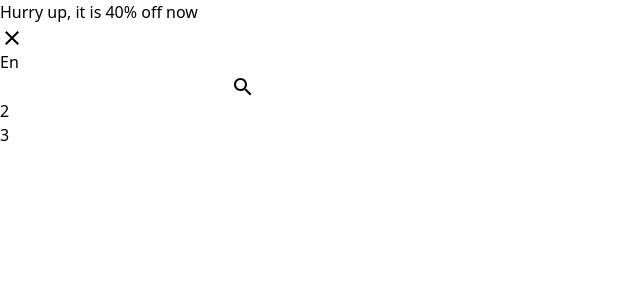
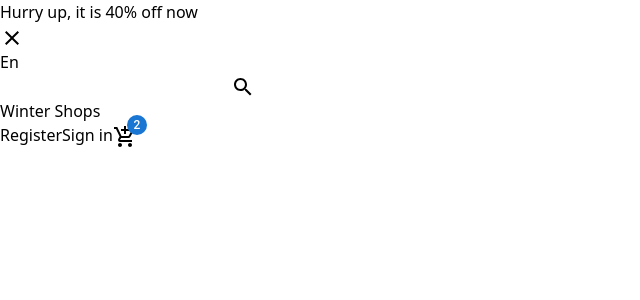
Before and after one commit to Miftahulislam2001/E-commmerce-website, a React (Vite) app: page / in a window 1280 px wide. Shown: the top 300 px of the page, without its empty margins (0-640 px from the left). Built offline with nearby package versions, Linux system fonts and the light colour scheme.

Commit message:
Navbar section added

```diff
--- a/src/components/Navbar.jsx
+++ b/src/components/Navbar.jsx
@@ -1,10 +1,13 @@
-import { Search } from '@mui/icons-material';
+import { AddShoppingCartOutlined, Search } from '@mui/icons-material';
+import { Badge } from '@mui/material';
 import React from 'react';
+import { Link } from 'react-router-dom';
 
 const Navbar = () => {
     return (
         <nav className='navbar h-[60px] shadow-md rounded-md relative z-10'>
             <div className='wrapper px-5 py-2 flex justify-between items-center'>
+                {/* Left side */}
                 <div className='flex flex-1 items-center'>
                     <div className='language cursor-pointer text-[1rem]'>En</div>
                     <div className='searchInput border-2 border-lightgray border-solid ml-2 px-2 py-1 rounded focus-within:border-purple-300 transition-all'>
@@ -12,8 +15,21 @@ const Navbar = () => {
                         <Search className='cursor-pointer '/>
                     </div>
                 </div>
-                <div>2</div>
-                <div>3</div>
+
+                {/* center logo */}
+                <div className='flex flex-1 items-center justify-center'>
+                    <h2 className='font-semibold text-xl font-serif'>Winter Shops</h2>
+                </div>
+
+                {/* Right side */}
+                <div className='flex flex-1 items-center justify-end'>
+                    <Link className='font-semibold text-lg ml-3' to = "/register">Register</Link>
+                    <Link className='font-semibold text-lg ml-3' to = "/signin">Sign in</Link>
+                    <Link className='font-semibold text-lg ml-3' to = "/signin">
+                        <Badge color='primary' badgeContent={2}><AddShoppingCartOutlined/></Badge>
+                    </Link>
+
+                </div>
             </div>
         </nav>
     );
```
